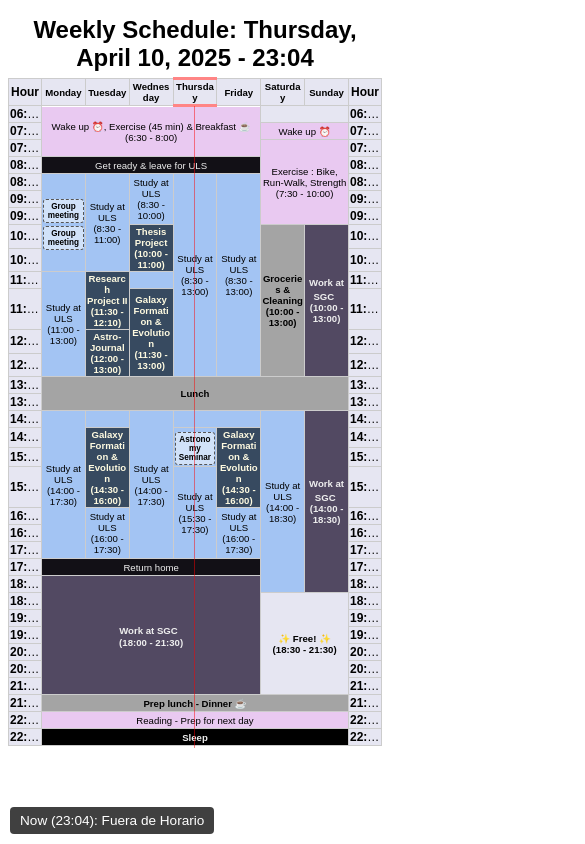
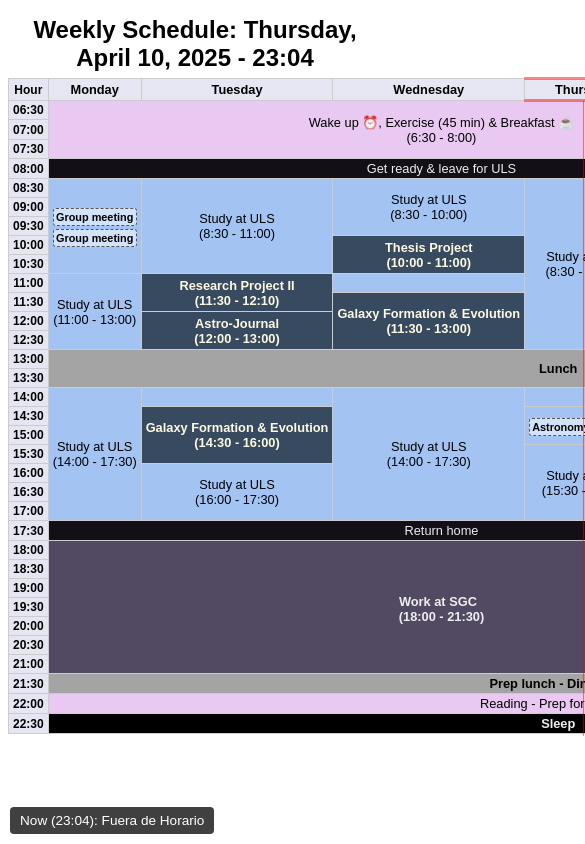
Before and after one commit to fjbautistas/Horario_semanal, a plain HTML site: page horario.html in a window 390 px wide. Shown: the top 844 px of the page, 585 px wide, since content can reach past the window. Drawn offline with Linux system fonts and the light colour scheme.

Commit message:
nueva versión para index, mejora visua zoom

```diff
--- a/horario.html
+++ b/horario.html
@@ -10,21 +10,20 @@
       body { font-family: sans-serif; }
       table {
           width: 100%;
+          min-width: 800px; /* Ajusta este valor según sea necesario */
           border-collapse: collapse;
-            table-layout: fixed;
+          table-layout: auto; /* Permite que las columnas se ajusten al contenido */
           border: 1px solid #ccc;
-            overflow-x: auto; /* Añadido para scroll horizontal */
+          overflow-x: auto; /* Habilita el desplazamiento horizontal */
       }
       th, td {
           border: 1px solid #ccc;
-            padding: 1px 2px; /* Padding reducido */
+          padding: 2px 4px;
           text-align: center;
           vertical-align: middle;
-            font-size: 0.7em; /* Tamaño de fuente reducido */
-            overflow: hidden;
-            text-overflow: ellipsis;
-            position: relative;
-            word-break: break-word; /* Añadido para romper palabras largas */
+          font-size: 0.8em;
+          overflow: visible; /* Permite que el contenido se desborde si es necesario */
+          white-space: nowrap; /* Evita que el texto se envuelva */
       }
       th {
           background-color: var(--header-bg);
@@ -32,10 +31,9 @@
       }
       th:first-child, td:first-child,
       th:last-child, td:last-child {
-            width: 40px; /* Ancho reducido */
+          width: 55px;
           background-color: #e6e6f2;
           font-size: 0.75em;
-            white-space: nowrap;
       }
       .curso { background-color: #374a60; color: #fefae0; font-weight: bold; }
       .trabajo { background-color: #524962; color: #eeeeee; }
@@ -76,18 +74,6 @@
           background-color: rgba(255, 0, 0, 0.48);
           z-index: 20;
           pointer-events: none;
-        }
-
-        /* --- Media Query para Móviles --- */
-        @media (max-width: 600px) {
-            th, td {
-                padding: 1px 1px;
-                font-size: 0.6em;
-            }
-            th:first-child, td:first-child,
-            th:last-child, td:last-child {
-                width: 30px; /* Ancho aún más reducido */
-            }
       }
   </style>
 </head>
```
Also changed, not shown: index.html (+8 -22 lines). Lines whose indentation alone changed are shown as unchanged.
